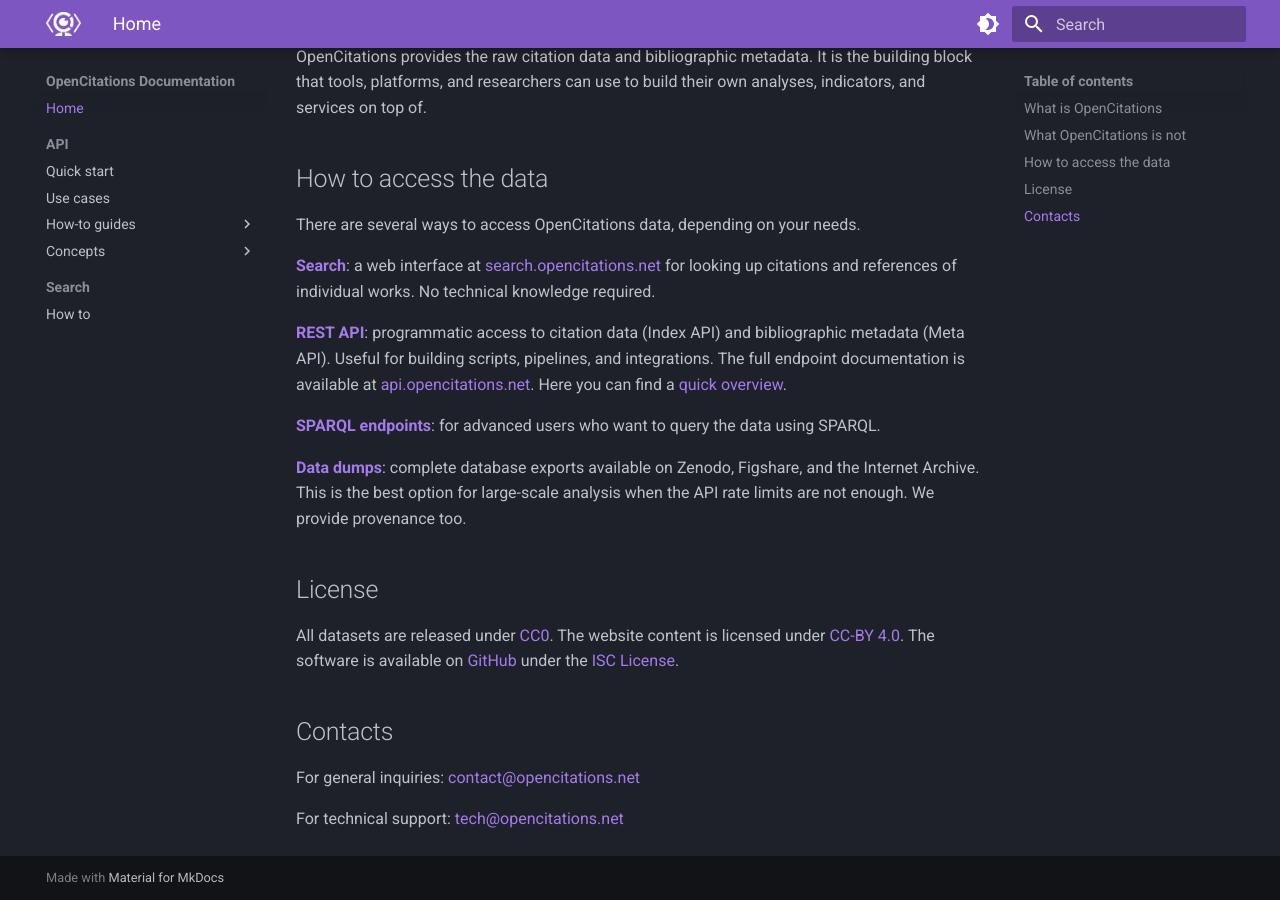
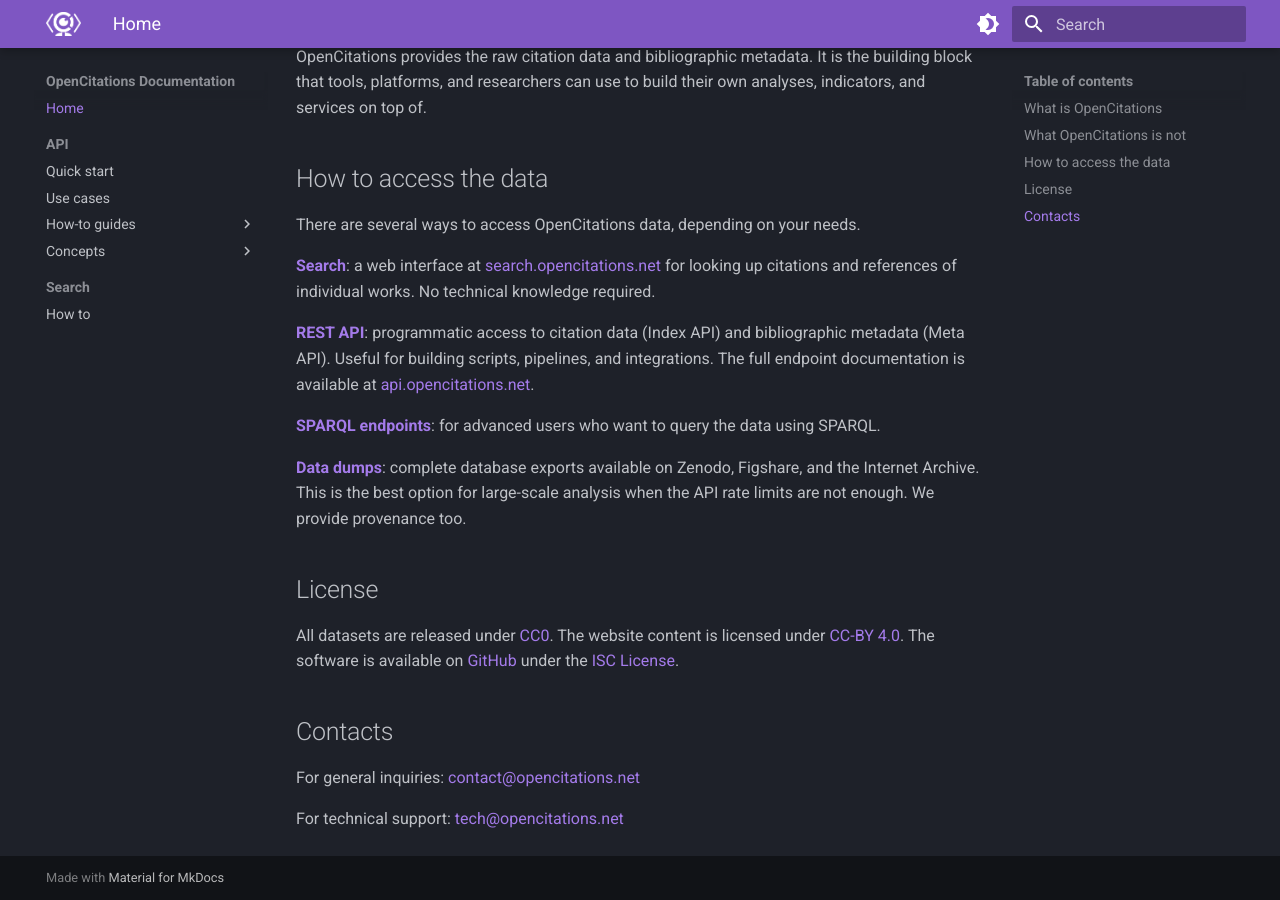
Before and after one commit to opencitations/oc_docs, an MkDocs documentation site: the page built from docs/index.md, in a window 1280 px wide and 900 px high, scrolled down 892 px. Built offline with MkDocs 1.6.1 and Material for MkDocs 9.7.7, drawn with Linux system fonts in a browser that asks for light colours.

Commit message:
fixing link

```diff
--- a/docs/index.md
+++ b/docs/index.md
@@ -28,9 +28,9 @@
 
 There are several ways to access OpenCitations data, depending on your needs.
 
-**[Search](search/index.md)**: a web interface at [search.opencitations.net](https://search.opencitations.net) for looking up citations and references of individual works. No technical knowledge required.
+**[Search](search/howto.md)**: a web interface at [search.opencitations.net](https://search.opencitations.net) for looking up citations and references of individual works. No technical knowledge required.
 
-**[REST API](api/quickstart.md)**: programmatic access to citation data (Index API) and bibliographic metadata (Meta API). Useful for building scripts, pipelines, and integrations. The full endpoint documentation is available at [api.opencitations.net](https://api.opencitations.net). Here you can find a [quick overview](api/quickstart.md).
+**[REST API](api/quickstart.md)**: programmatic access to citation data (Index API) and bibliographic metadata (Meta API). Useful for building scripts, pipelines, and integrations. The full endpoint documentation is available at [api.opencitations.net](https://api.opencitations.net).
 
 **[SPARQL endpoints](https://sparql.opencitations.net)**: for advanced users who want to query the data using SPARQL.
 
```
